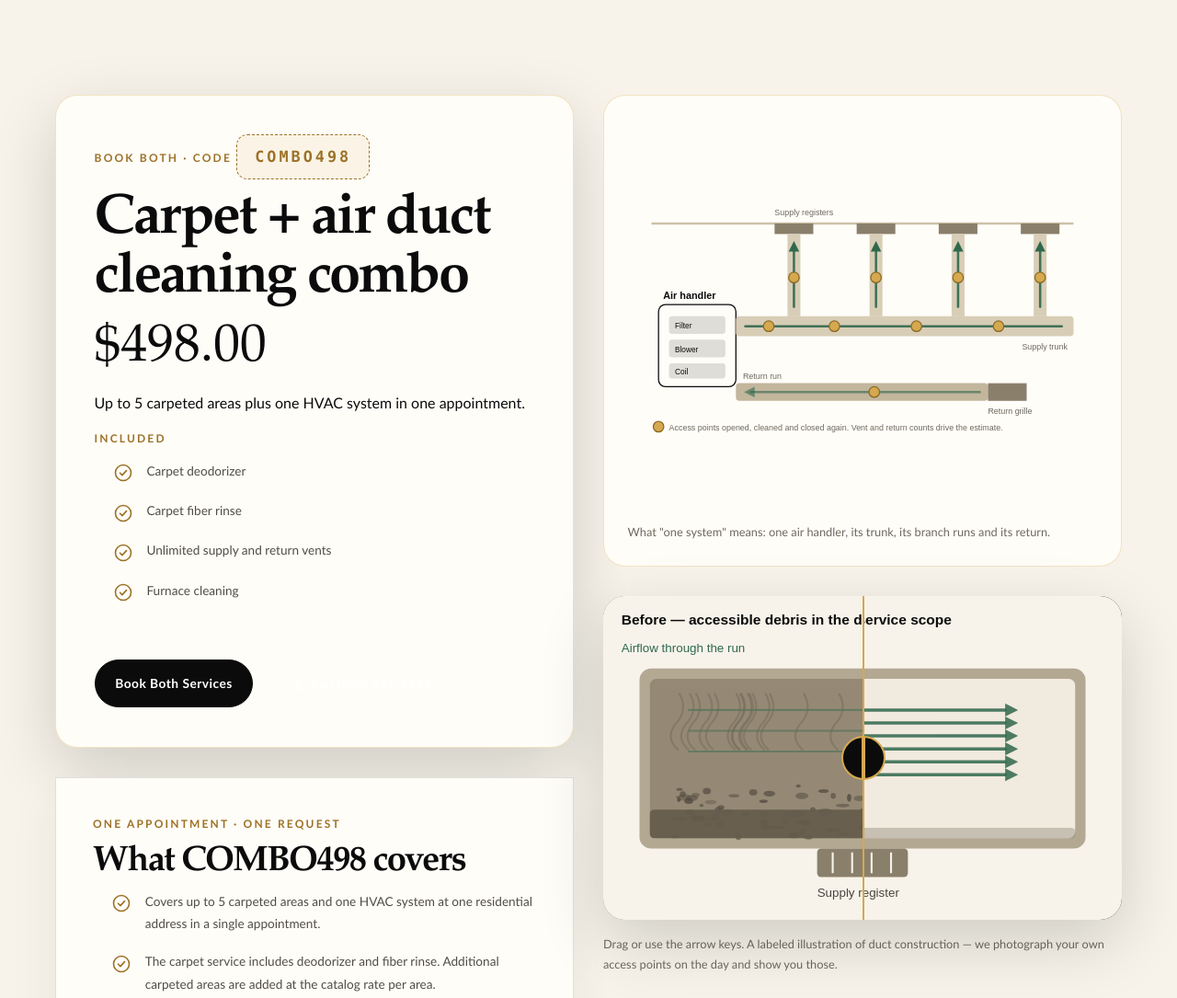
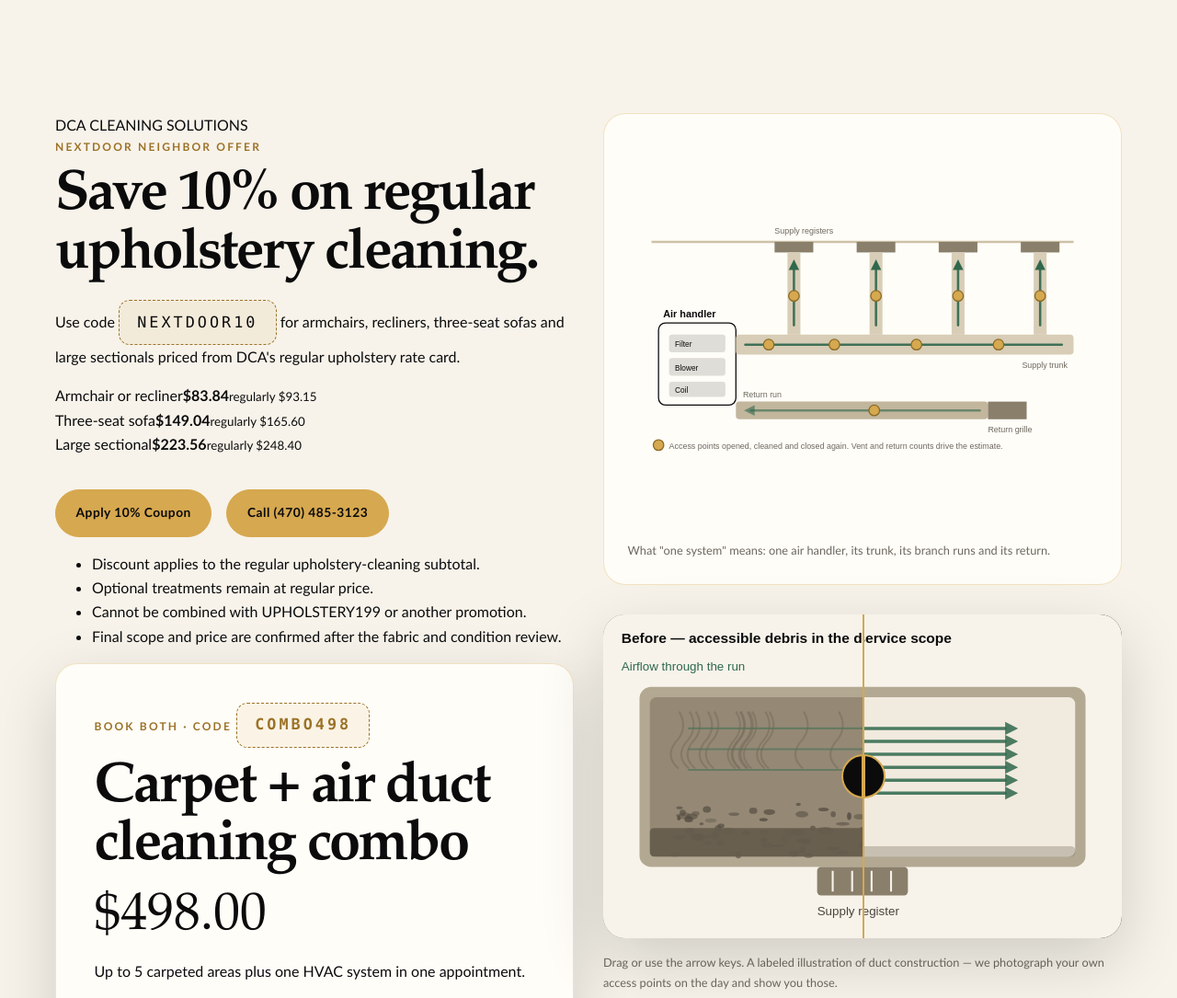
Before and after one commit to dcacleaningfirm-ctrl/CLEANING-SOLUTIONS, a website: page promotions.html in a window 1280 px wide. Shown: the part 1620-2705 px from the top of the page at 92% size. Drawn offline with Linux system fonts and the light colour scheme.

Commit message:
Add branded Nextdoor upholstery coupon pages

```diff
--- a/promotions.html
+++ b/promotions.html
@@ -58,6 +58,7 @@
         <h2 id="all-specials-title">All promotions—lowest price first</h2>
         <p class="offers-overview-intro">Tap any offer to book it. Full details and terms remain below.</p>
         <div class="offers-grid">
+          <article class="offer-tile nextdoor-offer-tile"><p class="offer-price">10% OFF</p><h3>Nextdoor Upholstery Coupon</h3><p>Save on regular-price armchair, sofa and sectional cleaning.</p><a class="button button-gold" href="/nextdoor-upholstery">Apply NEXTDOOR10</a><span class="offer-code">NEXTDOOR10</span></article>
           <article class="offer-tile"><p class="offer-price">$119</p><h3>3 Bedrooms + Hallway</h3><p>Three standard carpeted bedrooms plus fiber rinse, deodorizer and one hallway.</p><a class="button button-dark" href="/quote?code=CARPET119">Choose $119 Carpet</a><span class="offer-code">CARPET119</span></article>
           <article class="offer-tile"><p class="offer-price">$159</p><h3>4 Bedrooms + Hallway</h3><p>Four standard carpeted bedrooms plus fiber rinse, deodorizer and one hallway.</p><a class="button button-dark" href="/quote?code=CARPET159">Choose $159 Carpet</a><span class="offer-code">CARPET159</span></article>
           <article class="offer-tile"><p class="offer-price">$199</p><h3>5 Carpeted Areas</h3><p>Professional carpet cleaning for up to five areas.</p><a class="button button-dark" href="/quote?code=CARPET199">Choose $199 Carpet</a><span class="offer-code">CARPET199</span></article>
@@ -77,6 +78,28 @@
     <section class="section">
       <div class="container split-grid">
         <div>
+          <section class="nextdoor-coupon" aria-labelledby="nextdoor-coupon-title">
+            <div class="nextdoor-coupon-badge">DCA CLEANING SOLUTIONS</div>
+            <p class="eyebrow">Nextdoor Neighbor Offer</p>
+            <h2 id="nextdoor-coupon-title">Save 10% on regular upholstery cleaning.</h2>
+            <p>Use code <span class="promo-code">NEXTDOOR10</span> for armchairs, recliners, three-seat sofas and large sectionals priced from DCA's regular upholstery rate card.</p>
+            <div class="coupon-price-grid" aria-label="Regular and coupon planning prices">
+              <div><span>Armchair or recliner</span><strong data-nextdoor-coupon-price="armchair">$83.84</strong><small>regularly <span data-price-key="armchair">$93.15</span></small></div>
+              <div><span>Three-seat sofa</span><strong data-nextdoor-coupon-price="sofa">$149.04</strong><small>regularly <span data-price-key="sofa">$165.60</span></small></div>
+              <div><span>Large sectional</span><strong data-nextdoor-coupon-price="sectional">$223.56</strong><small>regularly <span data-price-key="sectional">$248.40</span></small></div>
+            </div>
+            <div class="step-actions">
+              <a class="button button-gold" href="/nextdoor-upholstery">Apply 10% Coupon</a>
+              <a class="button button-ghost-gold" href="tel:4704853123">Call (470) 485-3123</a>
+            </div>
+            <ul class="coupon-terms">
+              <li>Discount applies to the regular upholstery-cleaning subtotal.</li>
+              <li>Optional treatments remain at regular price.</li>
+              <li>Cannot be combined with UPHOLSTERY199 or another promotion.</li>
+              <li>Final scope and price are confirmed after the fabric and condition review.</li>
+            </ul>
+          </section>
+
           <!--
             One card per offer, and not one of them contains a price, an
             inclusion or a term written by hand. Each names a catalog record by
@@ -307,7 +330,7 @@
           <section class="form-card" style="margin-top:2rem;">
             <p class="eyebrow">Reading the codes</p>
             <h2>Each code says what it costs.</h2>
-            <p>Carpet and air-duct offers use <span class="promo-code">CARPET199</span>, <span class="promo-code">CARPET350</span>, <span class="promo-code">CARPET431</span>, <span class="promo-code">DUCT299</span> and <span class="promo-code">VENTS199</span>. Upholstery uses <span class="promo-code">UPHOLSTERY199</span>. Move-cleaning packages use <span class="promo-code">MOVE249</span>, <span class="promo-code">MOVE399</span> and <span class="promo-code">MOVE599</span>.</p>
+            <p>Carpet and air-duct offers use <span class="promo-code">CARPET199</span>, <span class="promo-code">CARPET350</span>, <span class="promo-code">CARPET431</span>, <span class="promo-code">DUCT299</span> and <span class="promo-code">VENTS199</span>. Upholstery uses <span class="promo-code">UPHOLSTERY199</span>, while the Nextdoor regular-price coupon uses <span class="promo-code">NEXTDOOR10</span>. Move-cleaning packages use <span class="promo-code">MOVE249</span>, <span class="promo-code">MOVE399</span> and <span class="promo-code">MOVE599</span>.</p>
             <p style="margin-top:1rem;">The offers cover different work and are quoted separately; one request carries one code. Move-cleaning prices are starting planning estimates and are confirmed after the property size, condition and requested scope are reviewed.</p>
           </section>
         </div>
```
Also changed, not shown: index.html (+3 -1 lines), upholstery-cleaning.html (+19 -1 lines), netlify.toml.
